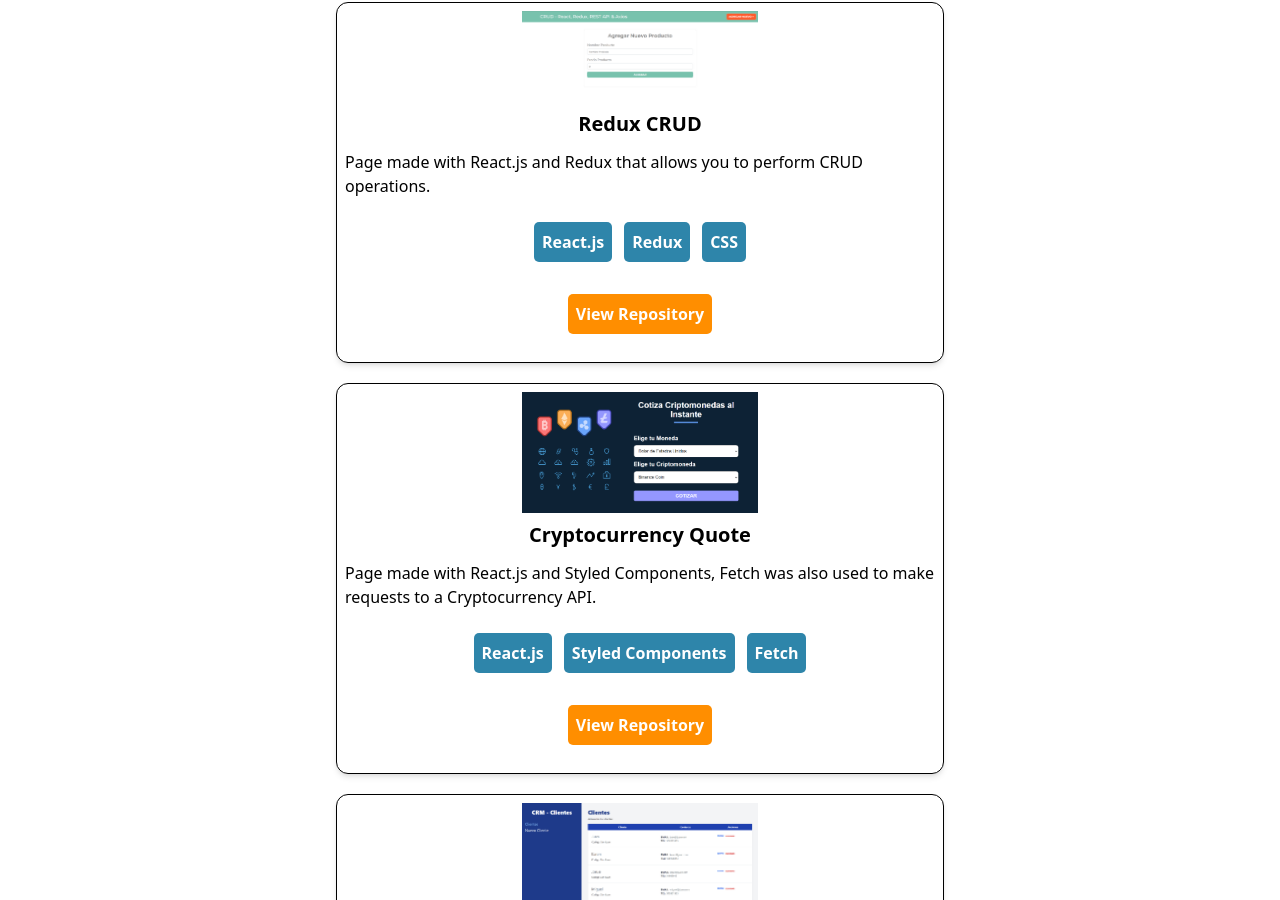
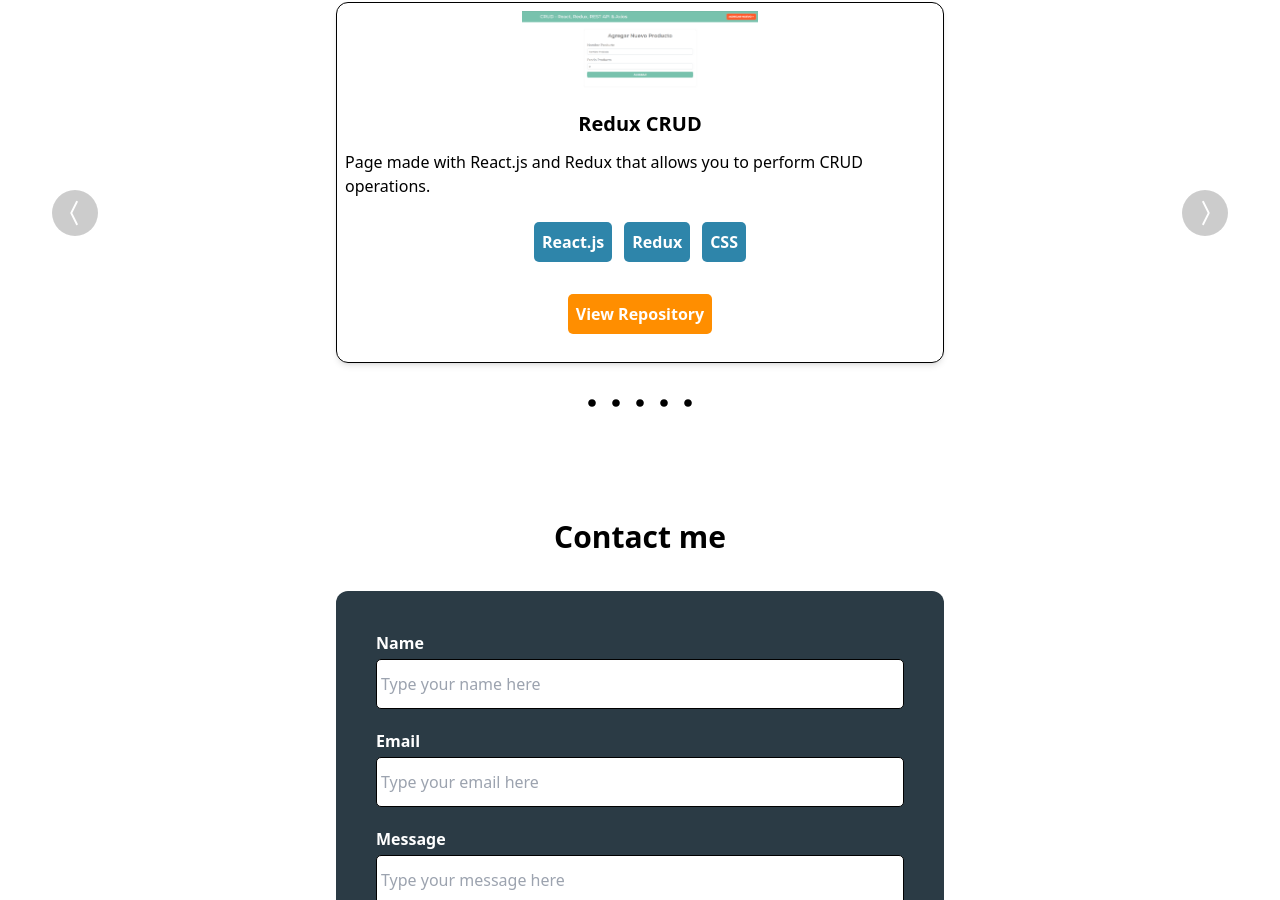
Before and after one commit to RoberthNC/My-Personal-Portfolio, a React (Vite) app: page / in a window 1280 px wide. Shown: the part 1900-2800 px from the top of the page. Built offline with nearby package versions, Linux system fonts and the light colour scheme.

Commit message:
Slider has been added to the project, last modifies has not been configured yet

```diff
--- a/package.json
+++ b/package.json
@@ -13,6 +13,7 @@
     "dotenv": "^16.0.3",
     "react": "^18.2.0",
     "react-dom": "^18.2.0",
+    "react-icons": "^4.8.0",
     "react-router-dom": "^6.9.0",
     "react-router-hash-link": "^2.4.3",
     "typed.js": "^2.0.132"
--- a/src/components/Project.jsx
+++ b/src/components/Project.jsx
@@ -9,7 +9,7 @@ const Project = ({project}) => {
   }
 
   return (
-    <div className="border-x-[1px] border-y-[1px] border-black px-2 py-2 flex flex-col rounded-xl md:w-3/6 w-6/6 m-auto justify-center items-center shadow-md">
+    <div className="border-x-[1px] border-y-[1px] border-black px-2 py-2 flex flex-col rounded-xl md:w-3/6 w-6/6 m-auto justify-center items-center shadow-md duration-500">
       <img
         src={project.img}
         alt=""
--- a/src/components/Projects.jsx
+++ b/src/components/Projects.jsx
@@ -1,17 +1,51 @@
+import { useState } from "react"
 import Project from "./Project"
 import projects from "../data/projects"
+import { BsChevronCompactLeft, BsChevronCompactRight } from "react-icons/bs"
+import { RxDotFilled } from "react-icons/rx"
 
 const Projects = () => {
+
+  const [currentIndex, setCurrentIndex] = useState(0);
+
+  const prevSlide = () => {
+    const isFirst = currentIndex === 0;
+    const newIndex = isFirst ? projects.length - 1 : currentIndex - 1;
+    setCurrentIndex(newIndex);
+  }
+
+  const nextSlide = () => {
+    const isLast = currentIndex === projects.length - 1;
+    const newIndex = isLast ? 0 : currentIndex + 1;
+    setCurrentIndex(newIndex);
+  }
+
+  const goToSlide = (slideIndex) => {
+    setCurrentIndex(slideIndex);
+  }
+
   return (
     <div id="projects" className="px-8 py-12">
         <h2 className="text-3xl font-bold">My Projects</h2>
         <br /> <br />
         {/* Container of all projects */}
-        <div className="flex flex-col gap-5">
+        <div className="flex flex-col gap-5 relative">
             {/* Component */}
-            { projects.map( project => (
-                <Project key={project.title} project={project} />
-            ) ) }
+            <Project key={projects[currentIndex].title} project={projects[currentIndex]}/>
+            <div className="absolute top-[50%] -translate-x-0 translate-y-[-50%] left-5 text-2xl rounded-full p-2 bg-black/20 text-white text-#000 cursor-pointer">
+              <BsChevronCompactLeft onClick={prevSlide} size={30} />
+            </div>
+
+            <div className="absolute top-[50%] -translate-x-0 translate-y-[-50%] right-5 text-2xl rounded-full p-2 bg-black/20 text-white cursor-pointer">
+              <BsChevronCompactRight onClick={nextSlide} size={30} />
+            </div>
+            <div className="flex top-4 justify-center py-2">
+              { projects.map((project, idx) => (
+                <div key={idx} onClick={()=>goToSlide(idx)} className="text-2xl cursor-pointer">
+                  <RxDotFilled />
+                </div>
+              ))}
+            </div>
         </div>
     </div>
   )
```
Also changed, not shown: 1 other file (tests, documents, lock files or other folders).
